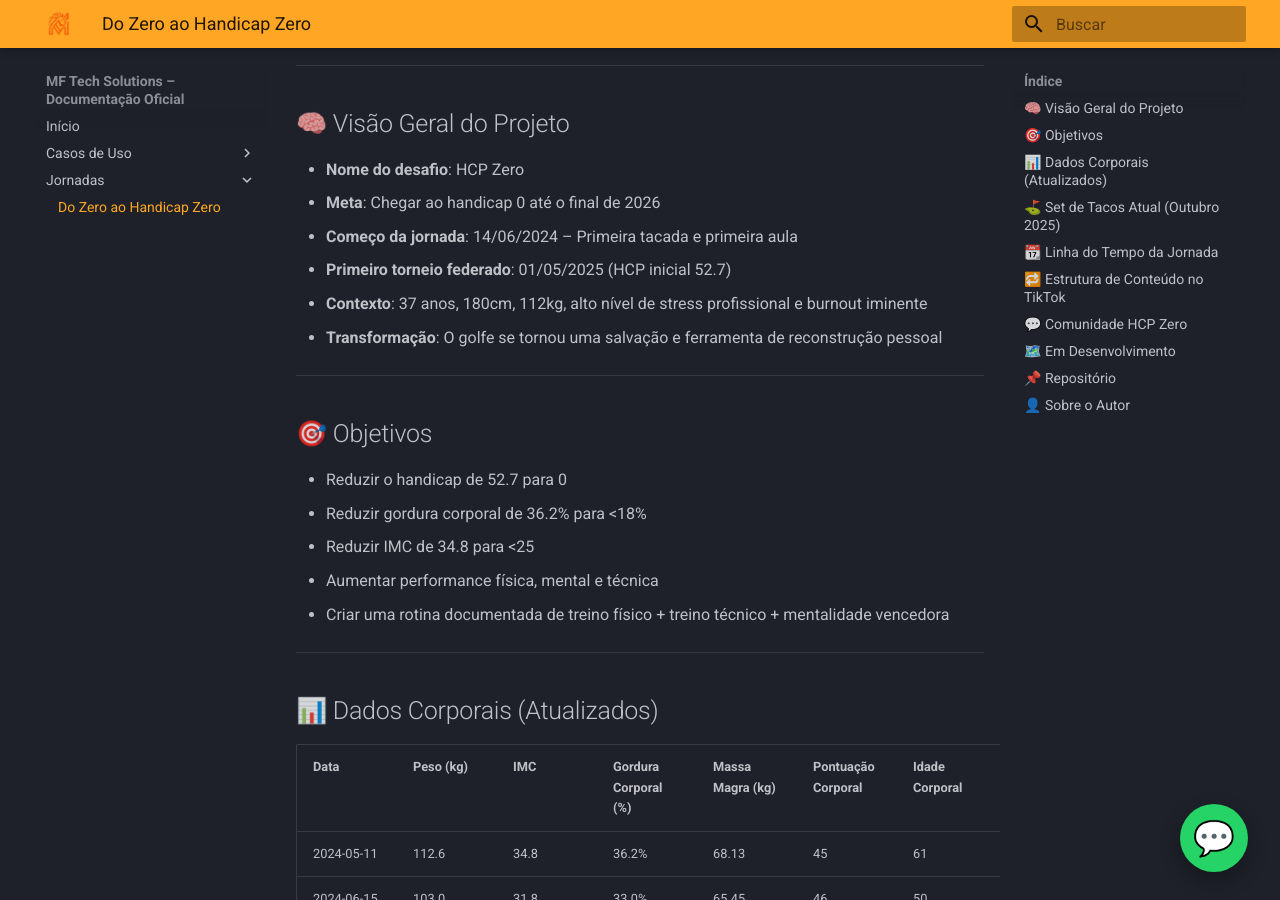
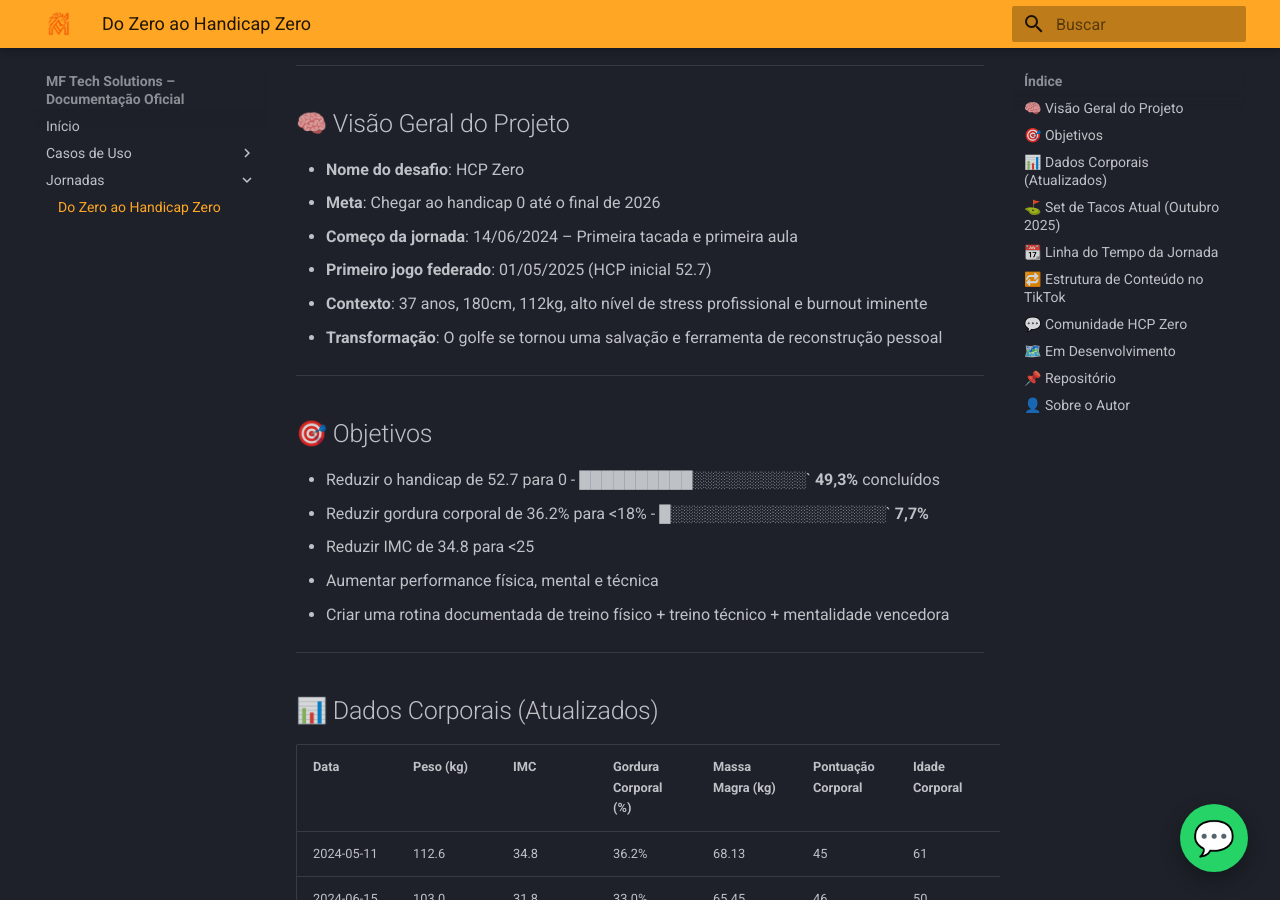
Before and after one commit to 37996/manoelfigueiredo-docs, an MkDocs documentation site: the page built from docs/jornadas/hcp-zero.md, in a window 1280 px wide and 900 px high, scrolled down 1919 px. Built offline with MkDocs 1.6.1 and Material for MkDocs 9.7.7, drawn with Linux system fonts in a browser that asks for light colours.

Commit message:
Update hcp-zero.md

```diff
--- a/docs/jornadas/hcp-zero.md
+++ b/docs/jornadas/hcp-zero.md
@@ -11,7 +11,7 @@
 - **Nome do desafio**: HCP Zero
 - **Meta**: Chegar ao handicap 0 até o final de 2026
 - **Começo da jornada**: 14/06/2024 – Primeira tacada e primeira aula
-- **Primeiro torneio federado**: 01/05/2025 (HCP inicial 52.7)
+- **Primeiro jogo federado**: 01/05/2025 (HCP inicial 52.7)
 - **Contexto**: 37 anos, 180cm, 112kg, alto nível de stress profissional e burnout iminente
 - **Transformação**: O golfe se tornou uma salvação e ferramenta de reconstrução pessoal
 
@@ -19,8 +19,8 @@
 
 ## 🎯 Objetivos
 
-- Reduzir o handicap de 52.7 para 0
-- Reduzir gordura corporal de 36.2% para <18%
+- Reduzir o handicap de 52.7 para 0 - ██████████░░░░░░░░░░` **49,3%** concluídos
+- Reduzir gordura corporal de 36.2% para <18% - █░░░░░░░░░░░░░░░░░░░` **7,7%**
 - Reduzir IMC de 34.8 para <25
 - Aumentar performance física, mental e técnica
 - Criar uma rotina documentada de treino físico + treino técnico + mentalidade vencedora
```
